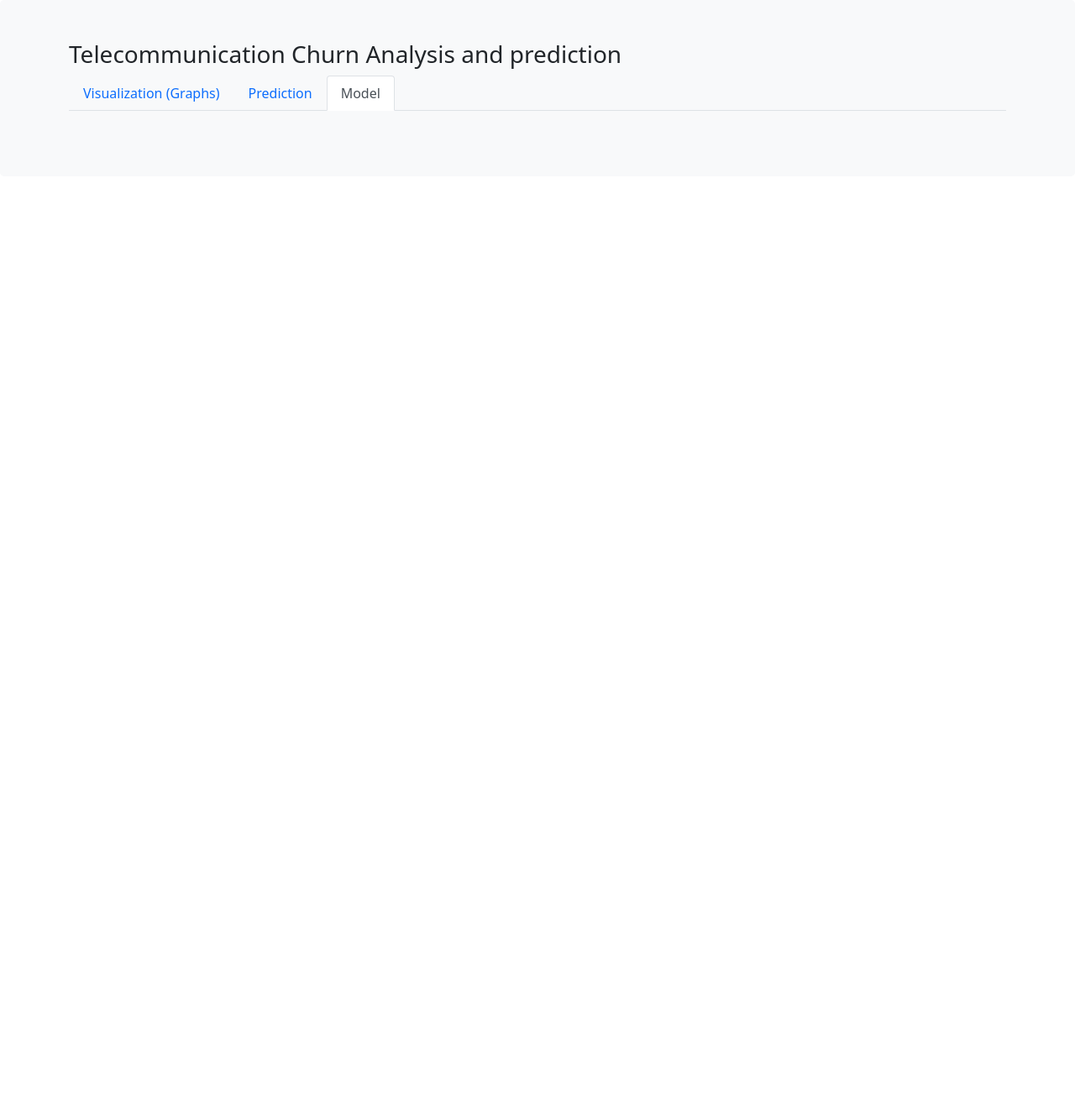
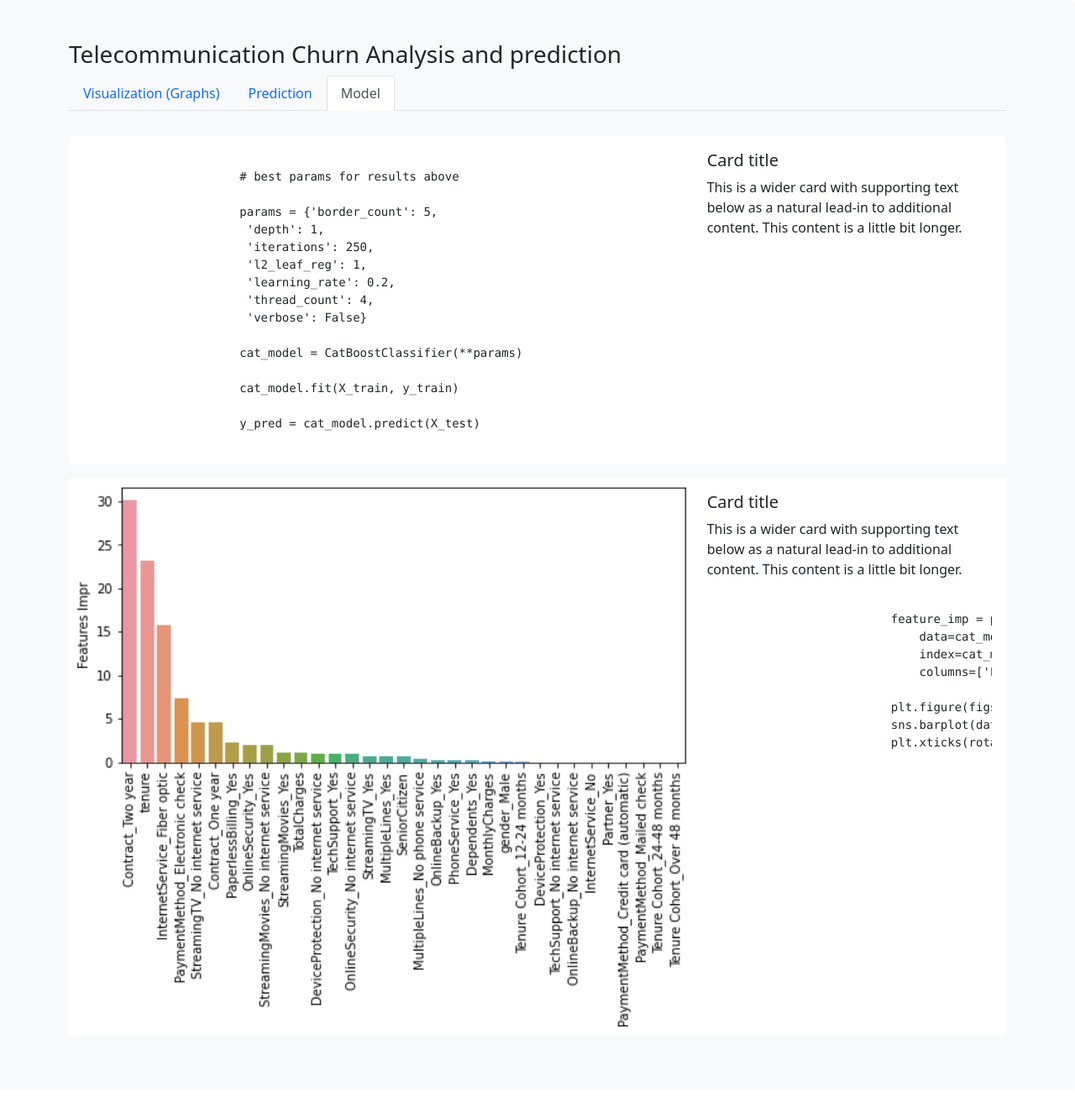
Before and after one commit to caesarorz/telcochurn, a Flask app: template templates/index.html in a window 1280 px wide, after a click on "Model". Shown: the whole page at 84% size. Before the commit the page ends 132 px from the top, so only its background shows below. Run offline with Flask 2, Linux system fonts and the light colour scheme; the template is opened without the code that fills it, so the values that code supplies are empty.

Commit message:
Add model first

```diff
--- a/static/style.css
+++ b/static/style.css
@@ -18,9 +18,3 @@
 .card {
     border: 1px solid rgb(255, 255, 255);
 }
-
-pre {
-    background-color: rgba(212, 195, 195, 0.938);
-    padding: 5px 0 5px 0;
-    max-width: 400px;
-}
--- a/templates/index.html
+++ b/templates/index.html
@@ -120,8 +120,8 @@
                     </div>
                   </div>
                 </div>
+              </div>
 
-              </div>
               <div class="tab-pane fade" id="nav-profile" role="tabpanel" aria-labelledby="nav-profile-tab">
 
                 <p>Fill out the form with the information required to predict if your customer leaves or not</p>
@@ -331,7 +331,71 @@
 
 
               </div>
+
               <div class="tab-pane fade" id="nav-contact" role="tabpanel" aria-labelledby="nav-contact-tab">
+                <div class="card mb-3" style="margin-top: 30px;">
+                  <div class="row g-0">
+                    <div class="col-md-8">
+
+
+                      <p class="card-text">
+                        <code><pre id="">
+                        # best params for results above
+
+                        params = {'border_count': 5,
+                         'depth': 1,
+                         'iterations': 250,
+                         'l2_leaf_reg': 1,
+                         'learning_rate': 0.2,
+                         'thread_count': 4,
+                         'verbose': False}
+
+                        cat_model = CatBoostClassifier(**params)
+
+                        cat_model.fit(X_train, y_train)
+
+                        y_pred = cat_model.predict(X_test)
+                      </pre></code></p>
+
+                    </div>
+                    <div class="col-md-4">
+                      <div class="card-body">
+                        <h5 class="card-title">Card title</h5>
+                        <p class="card-text">This is a wider card with supporting text below as a natural lead-in to additional content. This content is a little bit longer.</p>
+                        <p class="card-text"><code><pre>
+
+                        </pre></code></p>
+                      </div>
+                    </div>
+                  </div>
+                </div>
+
+                <div class="card mb-3">
+                  <div class="row g-0">
+                    <div class="col-md-8">
+                      <img src="https://github.com/caesarorz/telcochurn/blob/main/data/images/model_features7.png?raw=true" class="card-img-top" alt="...">
+                    </div>
+                    <div class="col-md-4">
+                      <div class="card-body">
+                        <h5 class="card-title">Card title</h5>
+                        <p class="card-text">This is a wider card with supporting text below as a natural lead-in to additional content. This content is a little bit longer.</p>
+                        <p class="card-text"><code><pre>
+
+                          feature_imp = pd.DataFrame(
+                              data=cat_model.get_feature_importance(),
+                              index=cat_model.feature_names_,
+                              columns=['Features Impr']).sort_values(by='Features Impr', ascending=False)
+
+                          plt.figure(figsize=(8,4))
+                          sns.barplot(data=feature_imp, x=feature_imp.index, y='Features Impr');
+                          plt.xticks(rotation=90);
+
+                        </pre></code></p>
+                      </div>
+                    </div>
+                  </div>
+                </div>
+
 
               </div>
             </div>
```
